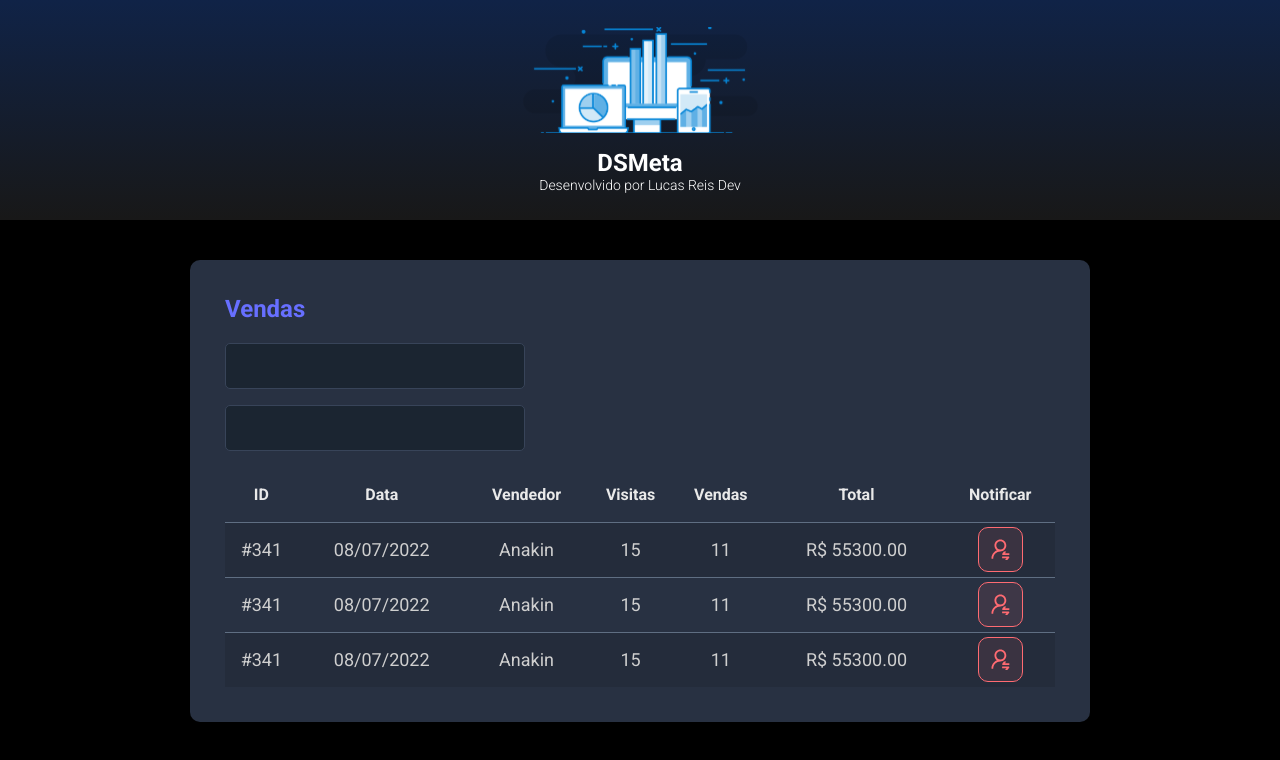
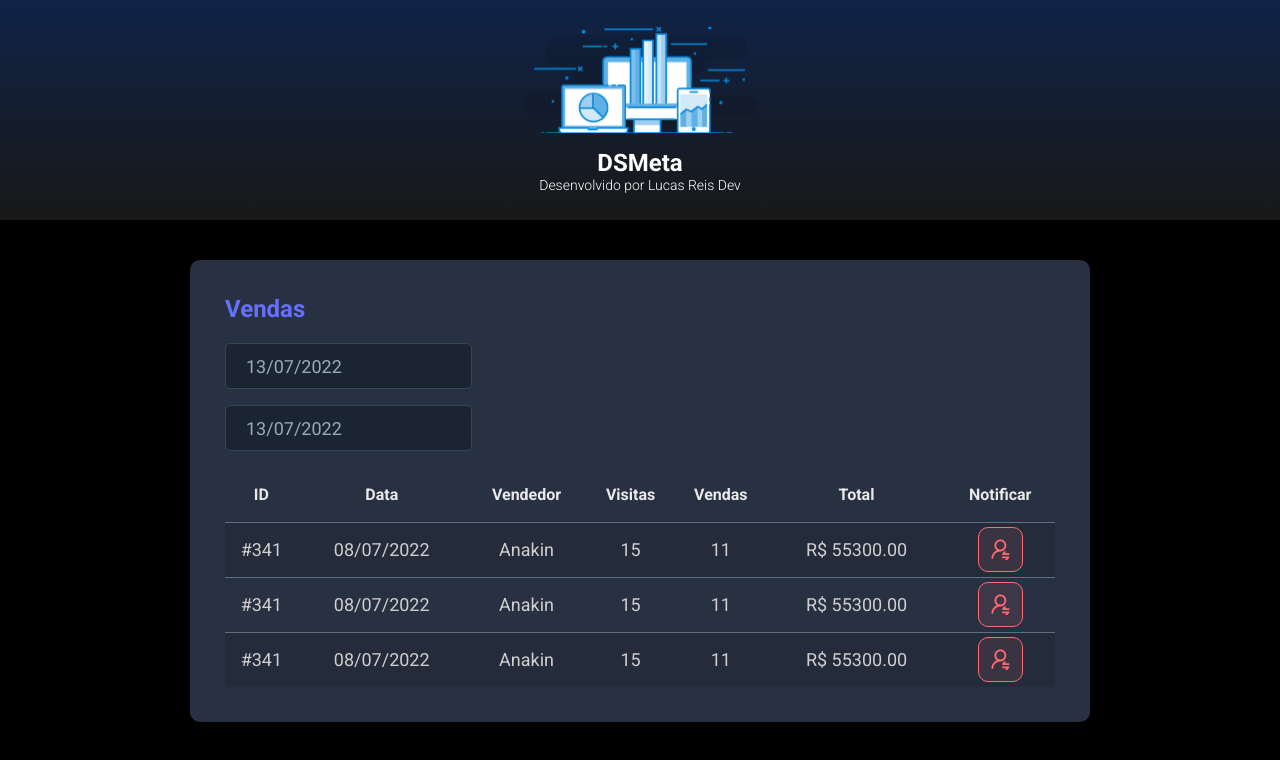
Before and after one commit to LucasReisDev/dsMeta, a React (Vite) app in the folder frontend/: page / in a window 1280 px wide. Shown: the top 760 px of the page. Built offline with nearby package versions, Linux system fonts and the light colour scheme.

Commit message:
Datepicker

```diff
--- a/frontend/package.json
+++ b/frontend/package.json
@@ -8,7 +8,9 @@
     "preview": "vite preview"
   },
   "dependencies": {
+    "@types/react-datepicker": "4.4.2",
     "react": "^18.0.0",
+    "react-datepicker": "4.8.0",
     "react-dom": "^18.0.0"
   },
   "devDependencies": {
--- a/frontend/src/components/SalesCard/index.tsx
+++ b/frontend/src/components/SalesCard/index.tsx
@@ -1,5 +1,7 @@
-import NotificationButton from '../NotificationButton';
-import './styles.css'
+import DatePicker from "react-datepicker";
+import "react-datepicker/dist/react-datepicker.css";
+import NotificationButton from "../NotificationButton";
+import "./styles.css";
 
 function SalesCard() {
   return (
@@ -7,10 +9,20 @@
       <h2 className="dsmeta-sales-title">Vendas</h2>
       <div>
         <div className="dsmeta-form-control-container">
-        <input className="dsmeta-form-control" type="text" />
+          <DatePicker
+            selected={new Date()}
+            onChange={(date: Date) => {}}
+            className="dsmeta-form-control"
+            dateFormat="dd/MM/yyyy"
+          />
         </div>
         <div className="dsmeta-form-control-container">
-        <input className="dsmeta-form-control" type="text" />
+          <DatePicker
+            selected={new Date()}
+            onChange={(date: Date) => {}}
+            className="dsmeta-form-control"
+            dateFormat="dd/MM/yyyy"
+          />
         </div>
       </div>
 
@@ -37,7 +49,7 @@
               <td>R$ 55300.00</td>
               <td>
                 <div className="dsmeta-red-btn-container">
-                <NotificationButton/>
+                  <NotificationButton />
                 </div>
               </td>
             </tr>
@@ -50,7 +62,7 @@
               <td>R$ 55300.00</td>
               <td>
                 <div className="dsmeta-red-btn-container">
-              <NotificationButton/>
+                  <NotificationButton />
                 </div>
               </td>
             </tr>
@@ -63,16 +75,14 @@
               <td>R$ 55300.00</td>
               <td>
                 <div className="dsmeta-red-btn-container">
-              <NotificationButton/>
+                  <NotificationButton />
                 </div>
               </td>
             </tr>
           </tbody>
-
         </table>
       </div>
-
     </div>
-  )
+  );
 }
 export default SalesCard;
```
Also changed, not shown: 1 other file (tests, documents, lock files or other folders). Lines whose indentation alone changed are shown as unchanged.
